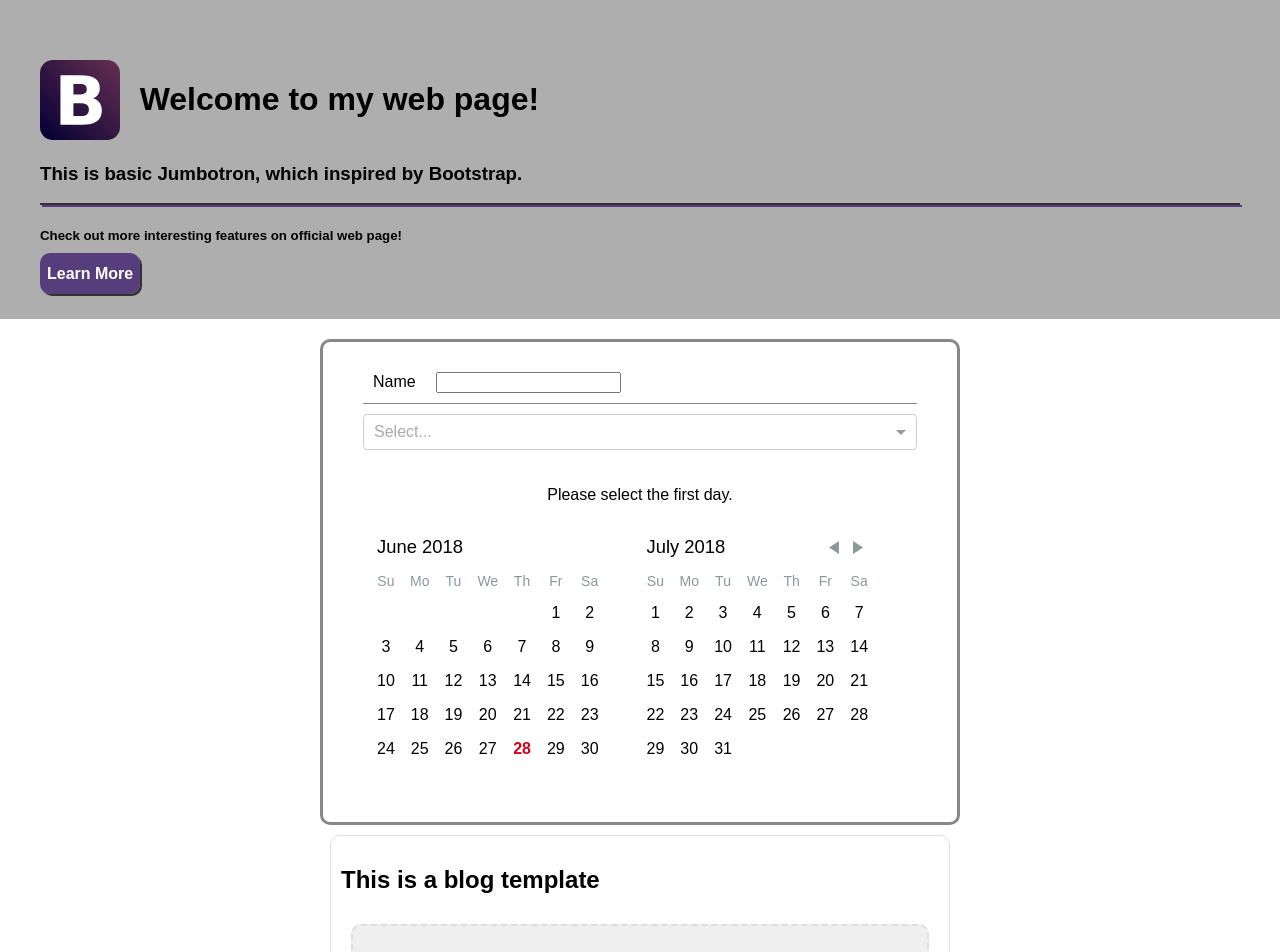
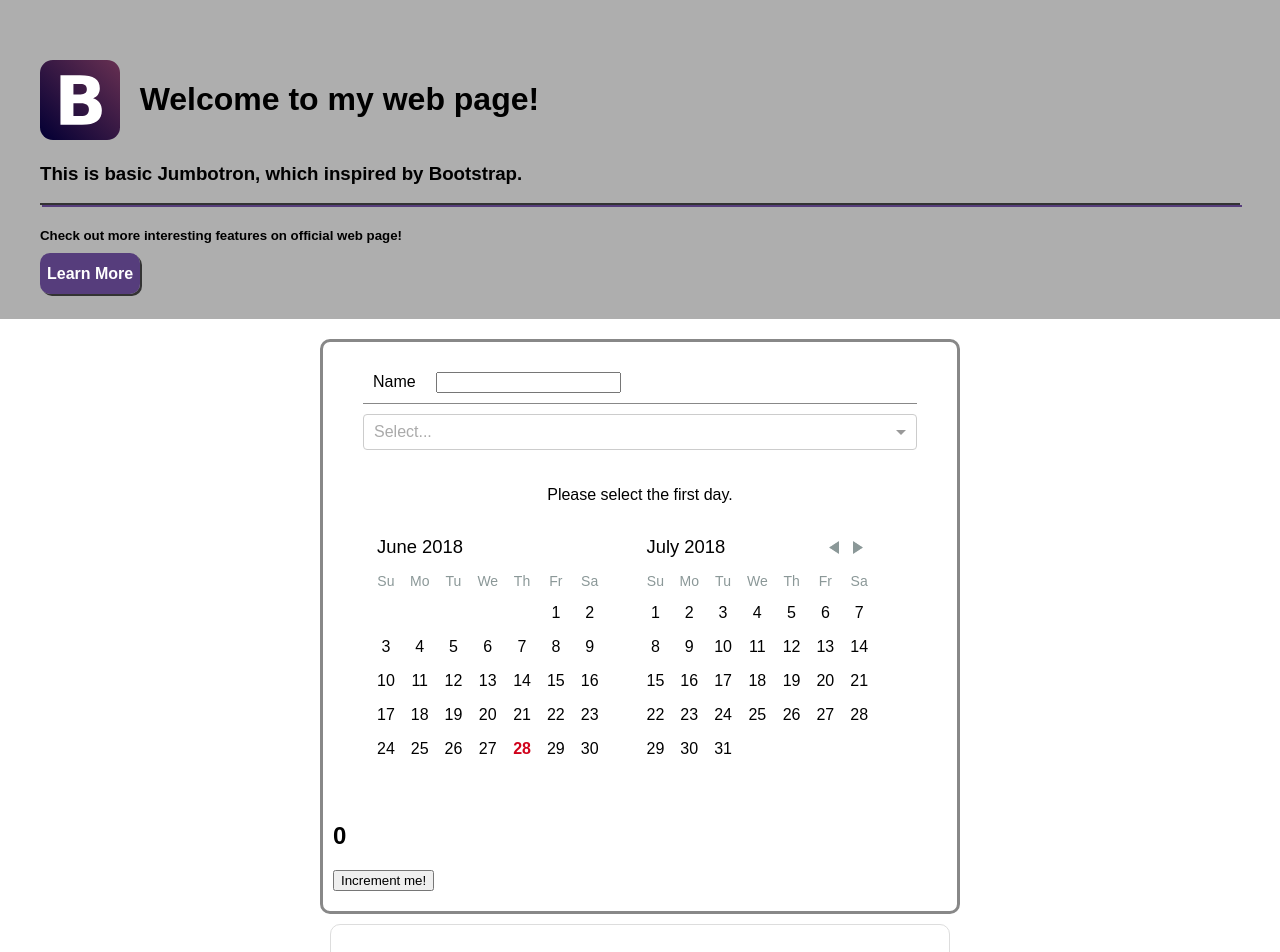
Before and after one commit to George701/Custom-React-Blog, a React (Create React App) app: page / in a window 1280 px wide. Shown: the top 952 px of the page. Built offline with nearby package versions, Linux system fonts and the light colour scheme.

Commit message:
installed redux & react-redux, Created reducer and store, Created Counter Component in BodyHeader, created AC increment function

```diff
--- a/package.json
+++ b/package.json
@@ -7,8 +7,10 @@
     "react": "^16.4.1",
     "react-day-picker": "^7.1.9",
     "react-dom": "^16.4.1",
+    "react-redux": "^5.0.7",
     "react-scripts": "1.1.4",
     "react-select": "^1.2.1",
+    "redux": "^4.0.0",
     "uuid": "^3.2.1"
   },
   "scripts": {
--- /dev/null
+++ b/src/AC/index.js
@@ -0,0 +1,5 @@
+export function increment(){
+    return{
+        type: 'INCREMENT'
+    }
+}
--- a/src/Components/Body/Blog/Commentary/AddComentary/index.js
+++ b/src/Components/Body/Blog/Commentary/AddComentary/index.js
@@ -1,5 +1,5 @@
 import React, {Component} from 'react';
-import PropTypes from 'prop-types';
+// import PropTypes from 'prop-types';
 import './AddCommentary.css';
 
 class AddCommentary extends Component {
--- a/src/Components/Body/Blog/Commentary/CommentaryList.js
+++ b/src/Components/Body/Blog/Commentary/CommentaryList.js
@@ -1,6 +1,6 @@
 import React, { Component } from 'react';
 import Commentary from './Commentary'
-import toggleOpen from '../../../../Decarators/toggleOpen';
+import toggleOpen from '../../../../decarators/toggleOpen';
 import './Commentary.css';
 import AddCommentary from './AddComentary/index';
 
--- a/src/Components/Body/Blog/index.js
+++ b/src/Components/Body/Blog/index.js
@@ -2,7 +2,7 @@ import React, { Component } from 'react';
 import Post from './Post/index';
 import PropTypes from 'prop-types'
 // import PostChart from './PostChart';
-import accordion from '../../../Decarators/accordion';
+import accordion from '../../../decarators/accordion';
 import articles from '../../../API/articles';
 import './Blog.css'
 
--- /dev/null
+++ b/src/Components/Body/BodyHeader/Counter/index.js
@@ -0,0 +1,32 @@
+import React, {Component} from 'react';
+import PropTypes from 'prop-types';
+import {connect} from 'react-redux';
+import {increment} from '../../../../AC';
+
+class Counter extends Component{
+    static propTypes = {
+        counter: PropTypes.number
+    };
+
+    render(){
+        return (
+            <div>
+                <h2>{this.props.counter}</h2>
+                <button onClick={this.handleIncrement}>Increment me!</button>
+            </div>
+        )
+    }
+
+    handleIncrement = () => {
+        console.log('---', 'increment');
+        this.props.increment();
+    }
+}
+function mapStateToProps(state){
+    return {
+        counter: state.count
+    }
+}
+export default connect((state) => ({
+    counter: state.count
+}), {increment})(Counter);
--- a/src/Components/Body/BodyHeader/index.js
+++ b/src/Components/Body/BodyHeader/index.js
@@ -5,6 +5,7 @@ import PropTypes from 'prop-types'
 import 'react-select/dist/react-select.css';
 import './BodyHeader.css';
 import DayPicker from './DayPicker/index';
+import Counter from './Counter/index';
 
 
 class BodyHeader extends Component {
@@ -33,6 +34,7 @@ class BodyHeader extends Component {
                     <Select options = {options} value={this.state.selection} onChange={this.changeSelection} multi/>
                 </div>
                 <DayPicker/>
+                <Counter/>
             </div>
         );
     }
--- /dev/null
+++ b/src/Root.js
@@ -0,0 +1,14 @@
+import React, {Component} from 'react';
+import App from "./Components/App";
+import store from './store';
+import {Provider} from 'react-redux';
+
+function Root(props){
+    return(
+        <Provider store={store}>
+            <App {...props}/>
+        </Provider>
+    )
+}
+
+export default Root;
--- a/src/index.js
+++ b/src/index.js
@@ -1,8 +1,8 @@
 import React from 'react';
 import ReactDOM from 'react-dom';
 import './index.css';
-import App from './Components/App';
+import Root from './Root';
 import registerServiceWorker from './registerServiceWorker';
 
-ReactDOM.render(<App />, document.getElementById('container'));
+ReactDOM.render(<Root />, document.getElementById('container'));
 registerServiceWorker();
--- /dev/null
+++ b/src/reducer/counter.js
@@ -0,0 +1,8 @@
+export default (count = 0, action) => {
+    const {type} = action;
+    switch (type){
+        case 'INCREMENT': return count + 1;
+        default: return count;
+    }
+
+}
--- /dev/null
+++ b/src/reducer/index.js
@@ -0,0 +1,6 @@
+import {combineReducers} from 'redux';
+import counterReducer from './counter';
+
+export default combineReducers({
+    count: counterReducer
+});
--- /dev/null
+++ b/src/store/index.js
@@ -0,0 +1,7 @@
+import {createStore} from 'redux'
+import reducer from '../reducer';
+
+const store = createStore(reducer);
+// dev only
+window.store = store;
+export default store
```
Also changed, not shown: 1 other file (tests, documents, lock files or other folders).
